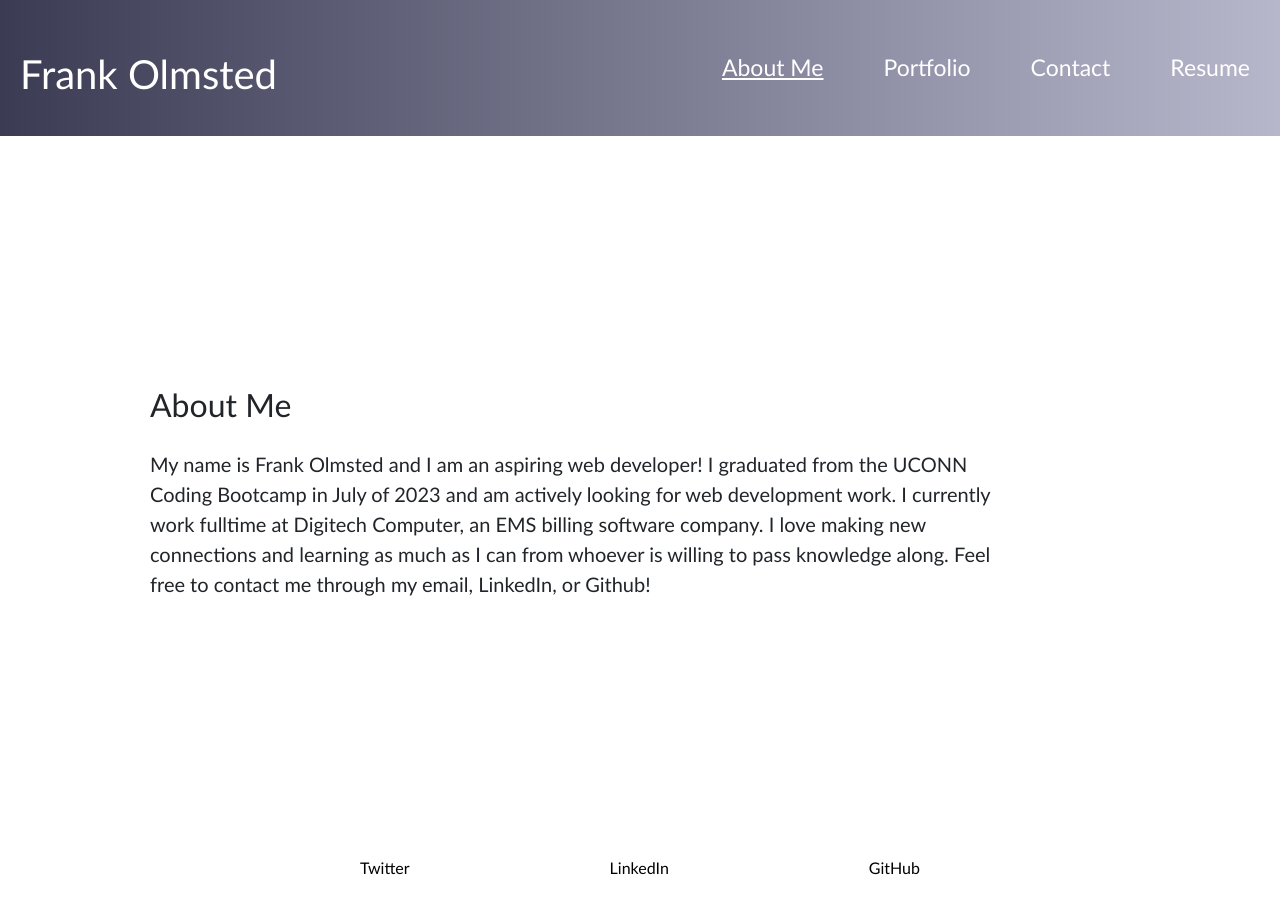
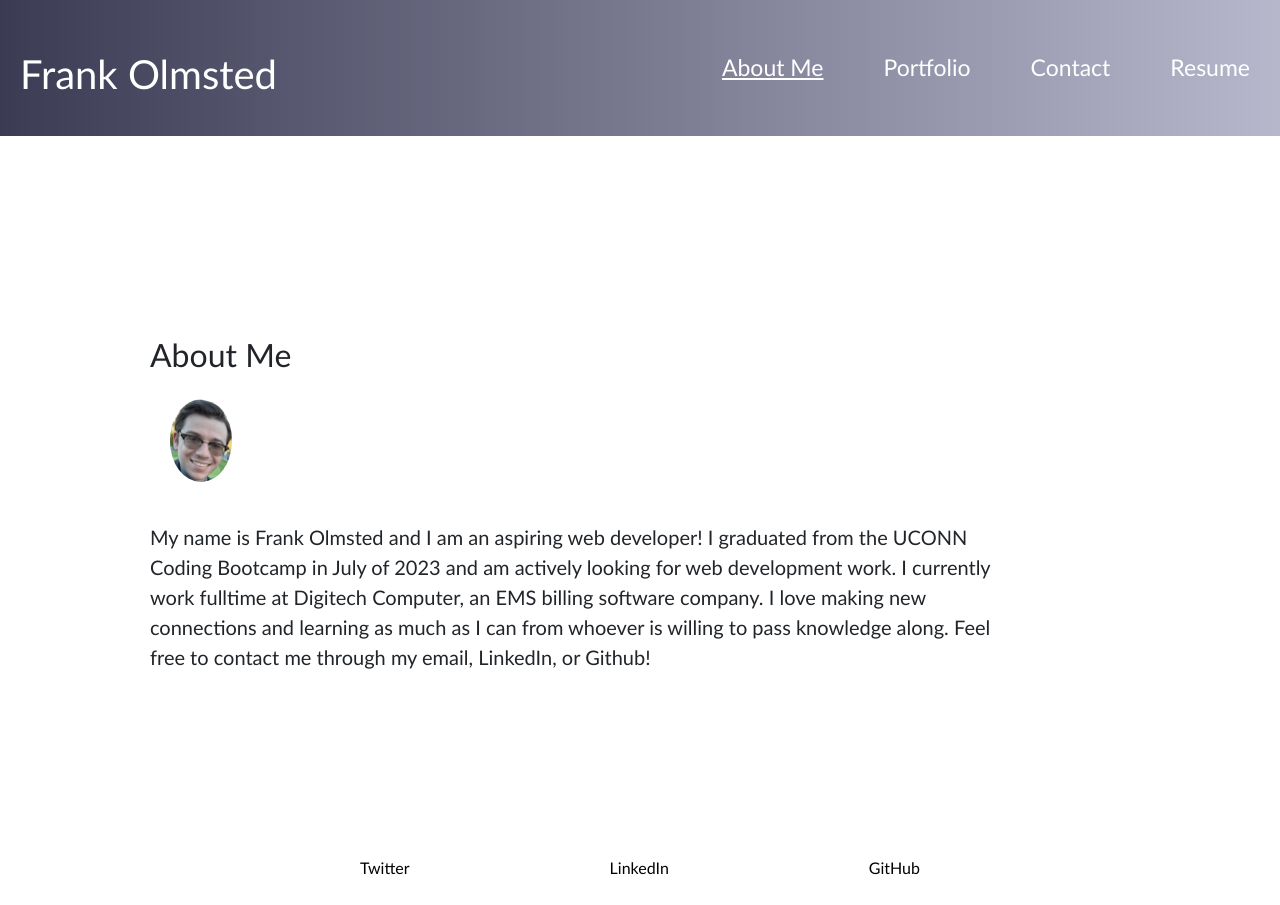
Before and after one commit to frankolms/React-Portfolio, a React (Create React App) app in the folder react-portfolio/: page / in a window 1280 px wide. Built offline with nearby package versions, Linux system fonts and the light colour scheme.

Commit message:
added photo to about me page

```diff
--- a/react-portfolio/src/App.css
+++ b/react-portfolio/src/App.css
@@ -43,7 +43,7 @@ header {
 }
 
 .about-me {
-  padding-top: 250px;
+  padding-top: 200px;
   margin-left: 50px;
   min-height: 90vh;
   display: flex;
@@ -53,6 +53,12 @@ header {
 .about-me-header {
   margin-bottom: 25px;
   margin-left: 100px;
+}
+
+.photo {
+  width: 5%;
+  border-radius: 50%;
+  margin: 0 0 40px 120px;
 }
 
 .about-me-paragraph {
--- a/react-portfolio/src/components/pages/AboutMe.js
+++ b/react-portfolio/src/components/pages/AboutMe.js
@@ -4,6 +4,10 @@ function AboutMe() {
   return (
     <div className="about-me">
       <h2 className="about-me-header">About Me</h2>
+      <img
+        src="./images/0DE320E1-95E4-4892-9C0F-EFFBEFC27936 (2).JPG"
+        className="photo"
+      ></img>
       <p className="about-me-paragraph">
         My name is Frank Olmsted and I am an aspiring web developer! I graduated
         from the UCONN Coding Bootcamp in July of 2023 and am actively looking
```
Also changed, not shown: react-portfolio/public/images/0DE320E1-95E4-4892-9C0F-EFFBEFC27936 (2).JPG (added).
